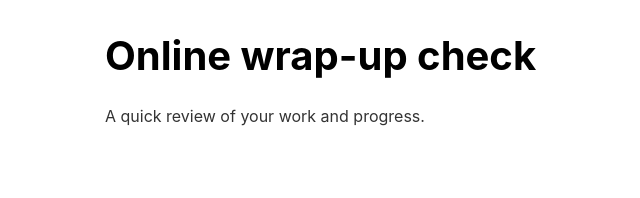
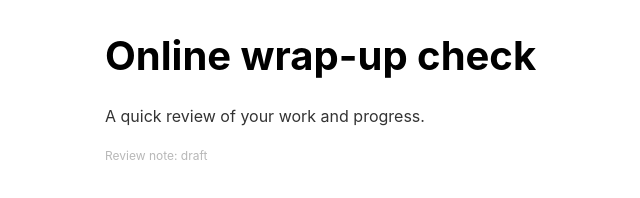
Before and after one commit to lyndawood/testing, a website: page index.html in a window 1280 px wide. Shown: the full height of the page, 235-875 px from the left. Drawn offline with Linux system fonts and the light colour scheme.

Commit message:
Add secondary caption "Review note: draft" with specified styling
- 12px text colored #b8b8b8 on white background in light mode
- #4a4a4a on #1a1a1a in dark mode
- Positioned below the short text

```diff
--- a/index.html
+++ b/index.html
@@ -56,12 +56,24 @@
                 color: #e0e0e0;
             }
         }
+
+        .caption {
+            font-size: 12px;
+            color: #b8b8b8;
+        }
+
+        @media (prefers-color-scheme: dark) {
+            .caption {
+                color: #4a4a4a;
+            }
+        }
     </style>
 </head>
 <body>
     <main>
         <h1>Online wrap-up check</h1>
         <p>A quick review of your work and progress.</p>
+        <p class="caption">Review note: draft</p>
     </main>
 </body>
 </html>
```
